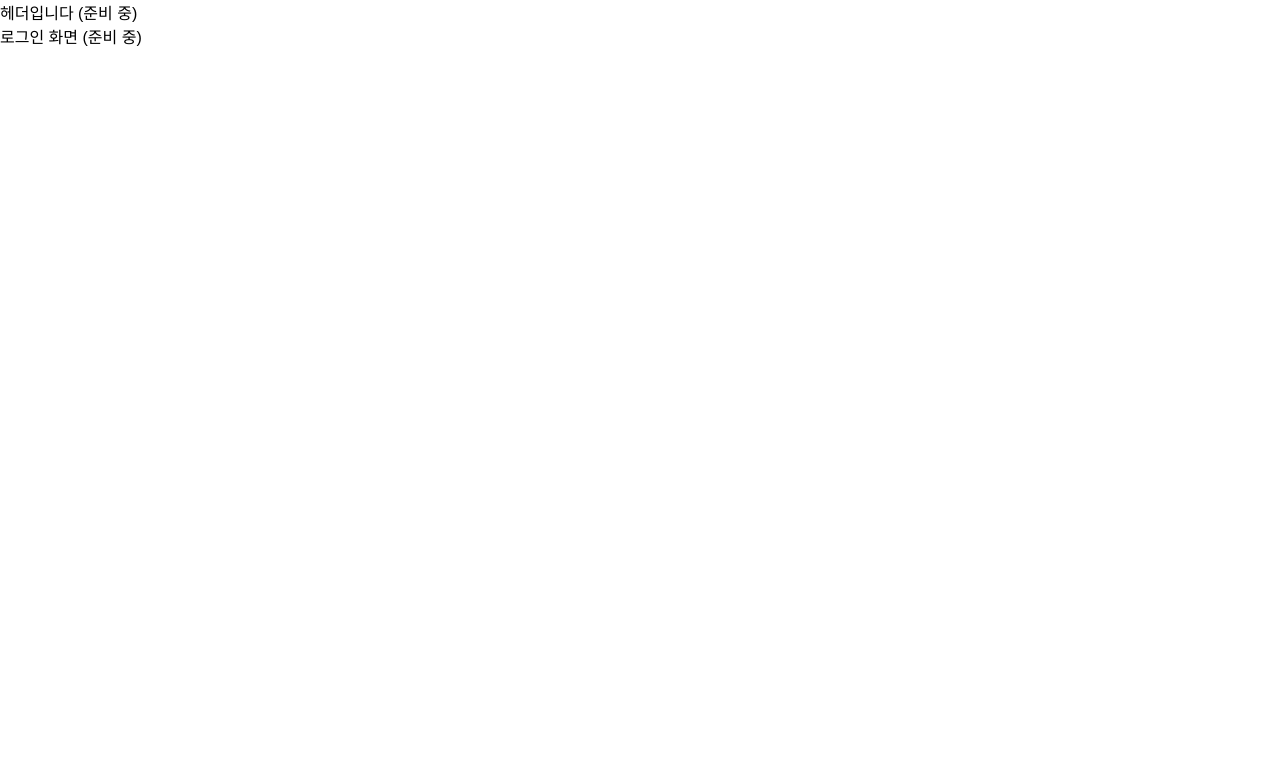
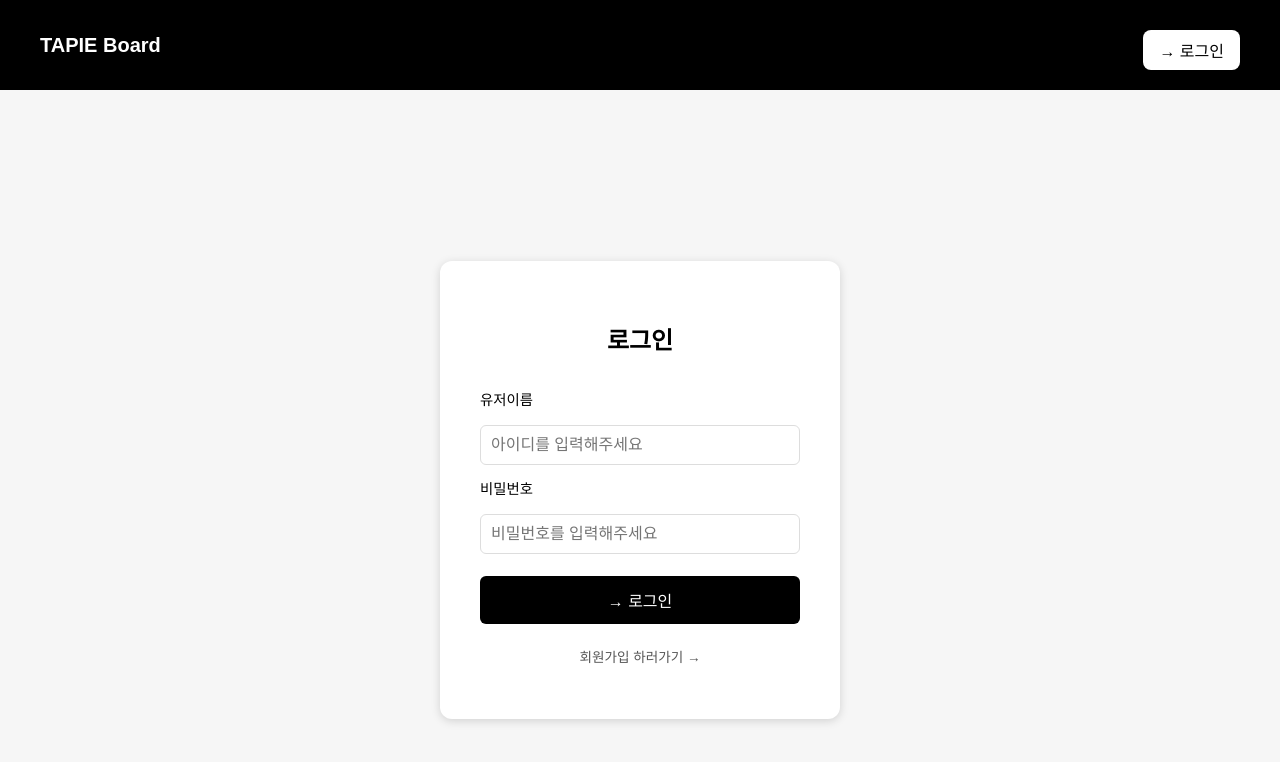
Before and after one commit to jungwj0706/TAPIE-Community-Assignment, a React (Vite) app: page /login in a window 1280 px wide. Shown: the top 762 px of the page. Built offline with nearby package versions, Linux system fonts and the light colour scheme.

Commit message:
로그인페이지와 회원가입페이지 만듬

```diff
--- a/src/App.jsx
+++ b/src/App.jsx
@@ -11,7 +11,6 @@ import Header from './Header/Header';
 import Login from './Login/Login';
 
 function App() {
-
   return (
     <Router>
       <Header />
@@ -24,7 +23,7 @@ function App() {
         <Route path="/login" element={<Login />} />
       </Routes>
     </Router>
-  )
+  );
 }
 
 export default App;
--- a/src/Header/Header.css
+++ b/src/Header/Header.css
@@ -0,0 +1,37 @@
+.header {
+  background-color: black;
+  color: white;
+  display: flex;
+  justify-content: space-between;
+  align-items: center;
+  padding: 20px 40px;
+}
+
+.header-left h1 {
+  font-size: 20px;
+}
+
+.header-right {
+  display: flex;
+  gap: 10px;
+  align-items: center;
+}
+
+.nickname {
+  font-size: 1rem;
+}
+
+.login-button {
+  background-color: white;
+  color: black;
+  padding: 8px 16px;
+  font-size: 1rem;
+  border-radius: 8px;
+}
+.logout-button{
+  background-color: #FFA4A4;
+  color: black;
+  padding: 8px 16px;
+  font-size: 1rem;
+  border-radius: 8px;
+}
--- a/src/Header/Header.jsx
+++ b/src/Header/Header.jsx
@@ -1,9 +1,33 @@
 import React from "react";
+import { useNavigate } from "react-router-dom";
+import "./Header.css";
 
 function Header() {
+  const navigate = useNavigate();
+  const user = JSON.parse(localStorage.getItem("loggedInUser"));
+
+  const handleLogout = () => {
+    localStorage.removeItem("loggedInUser");
+    navigate("/login");
+  };
+
   return (
-    <header>
-      헤더입니다 (준비 중)
+    <header className="header">
+      <div className="header-left">
+        <h1>TAPIE Board</h1>
+      </div>
+      <div className="header-right">
+        {user ? (
+          <>
+            <span className="nickname">{user.nickname}</span>
+            <button className="logout-button" onClick={handleLogout}>로그아웃</button>
+          </>
+        ) : (
+          <button className="login-button" onClick={() => navigate("/login")}>
+            → 로그인
+          </button>
+        )}
+      </div>
     </header>
   );
 }
--- a/src/Login/Login.css
+++ b/src/Login/Login.css
@@ -1,5 +1,57 @@
-.head{
-    background-color: black;
-    width: 100%;
-    height: 20vh;
+.login-wrapper {
+  width: 100%;
+  height: 100vh;
+  background-color: #f6f6f6;
+  display: flex;
+  justify-content: center;
+  align-items: center;
 }
+
+.card {
+  background-color: white;
+  padding: 40px;
+  border-radius: 12px;
+  box-shadow: 0 2px 10px rgba(0, 0, 0, 0.15);
+  width: 320px;
+  display: flex;
+  flex-direction: column;
+  gap: 12px;
+}
+
+.card h2 {
+  text-align: center;
+  margin-bottom: 20px;
+}
+
+label {
+  font-size: 0.9rem;
+  margin-bottom: 4px;
+}
+
+input {
+  padding: 10px;
+  font-size: 1rem;
+  border: 1px solid #ddd;
+  border-radius: 6px;
+  outline: none;
+}
+
+button {
+  padding: 12px;
+  margin-top: 10px;
+  background-color: black;
+  color: white;
+  border: none;
+  font-size: 1rem;
+  border-radius: 6px;
+  cursor: pointer;
+}
+
+
+.toggle p {
+  font-size: 0.85rem;
+  text-align: center;
+  color: #555;
+  margin-top: 10px;
+  cursor: pointer;
+}
--- a/src/Login/Login.jsx
+++ b/src/Login/Login.jsx
@@ -1,9 +1,93 @@
-import React from "react";
+import React, { useState } from "react";
+import { useNavigate } from "react-router-dom";
+import './Login.css';
 
 function Login() {
+  const [isLogin, setIsLogin] = useState(true);
+  const [username, setUsername] = useState('');
+  const [nickname, setNickname] = useState('');
+  const [password, setPassword] = useState('');
+  const [message, setMessage] = useState('');
+  const navigate = useNavigate();
+
+  const handleSignup = () => {
+    if (!username || !password || !nickname) {
+      setMessage("모든 정보를 입력해주세요.");
+      return;
+    }
+    const userData = { username, password, nickname };
+    localStorage.setItem("user", JSON.stringify(userData));
+    setMessage("회원가입 완료! 로그인 해주세요.");
+    setIsLogin(true);
+  };
+
+  const handleLogin = () => {
+    const saved = localStorage.getItem("user");
+    if (!saved) {
+      setMessage("회원가입된 정보가 없습니다.");
+      return;
+    }
+
+    const savedUser = JSON.parse(saved);
+    if (username === savedUser.username && password === savedUser.password) {
+      localStorage.setItem("loggedInUser", JSON.stringify(savedUser));
+      navigate("/");
+    } else {
+      setMessage("아이디 또는 비밀번호가 틀렸습니다.");
+    }
+  };
+
   return (
-    <div>
-      로그인 화면 (준비 중)
+    <div className="login-wrapper">
+      <div className="card">
+        <h2>{isLogin ? "로그인" : "회원가입"}</h2>
+
+        <label>유저이름</label>
+        <input
+          type="text"
+          placeholder="아이디를 입력해주세요"
+          value={username}
+          onChange={(e) => setUsername(e.target.value)}
+        />
+
+        {!isLogin && (
+          <>
+            <label>닉네임</label>
+            <input
+              type="text"
+              placeholder="닉네임을 입력해주세요"
+              value={nickname}
+              onChange={(e) => setNickname(e.target.value)}
+            />
+          </>
+        )}
+
+        <label>비밀번호</label>
+        <input
+          type="password"
+          placeholder="비밀번호를 입력해주세요"
+          value={password}
+          onChange={(e) => setPassword(e.target.value)}
+        />
+
+        <button onClick={isLogin ? handleLogin : handleSignup}>
+          → {isLogin ? "로그인" : "회원가입"}
+        </button>
+
+        <div className="toggle">
+          <p onClick={() => {
+            setIsLogin(!isLogin);
+            setMessage('');
+            setUsername('');
+            setPassword('');
+            setNickname('');
+          }}>
+            {isLogin ? "회원가입 하러가기 →" : "← 로그인으로 돌아가기"}
+          </p>
+        </div>
+
+        {message && <p style={{ color: "#666", textAlign: "center" }}>{message}</p>}
+      </div>
     </div>
   );
 }
```
